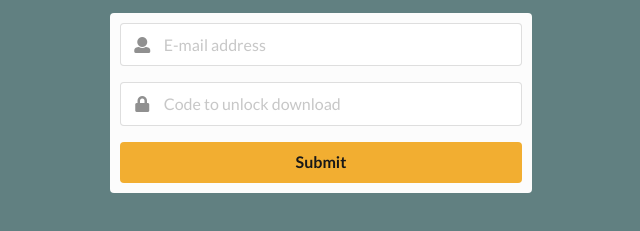
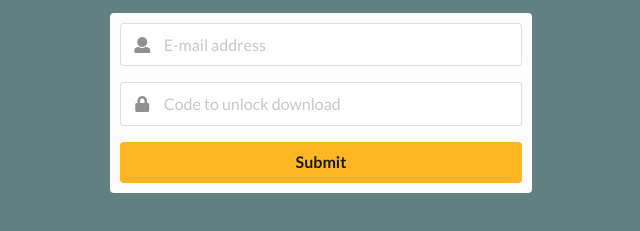
Before and after one commit to demisto/download, a plain HTML site: page static/index.html in a window 1280 px wide. In both pictures the pointer is over the element 640 px from the left and 629 px from the top of the page. Shown: the part 467-698 px from the top of the page, without its empty margins (319-959 px from the left). Drawn offline with nearby package versions, Linux system fonts and the light colour scheme; no server answers.

Commit message:
Add hover to button

```diff
--- a/static/style.css
+++ b/static/style.css
@@ -27,6 +27,10 @@ body > .grid {
   color: #181818 !important;
 }
 
+.submit:hover {
+  background-color: #ffb622 !important;
+}
+
 .header .image {
   background-color: #618081 !important;
   width: 100% !important;
```
